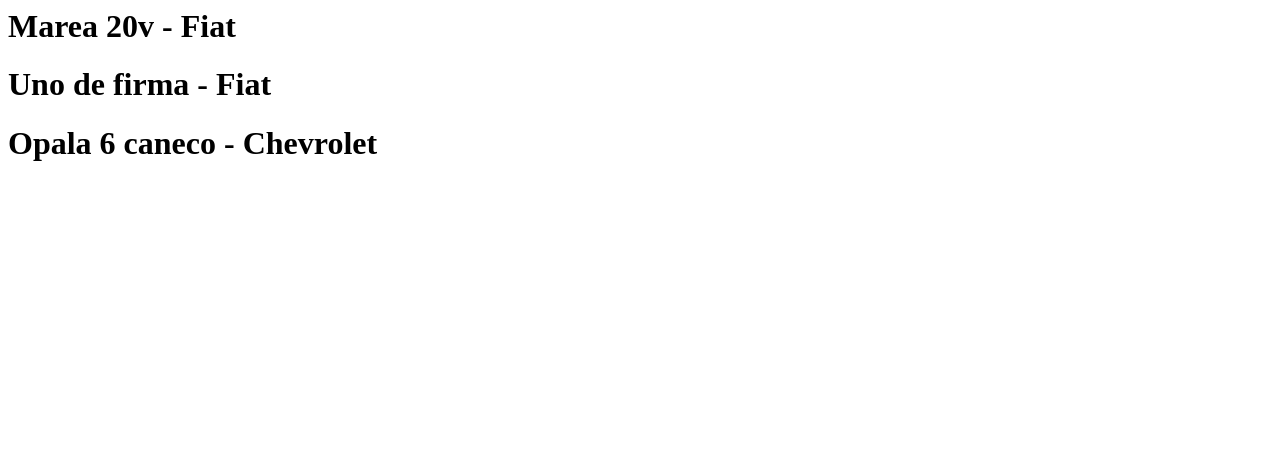
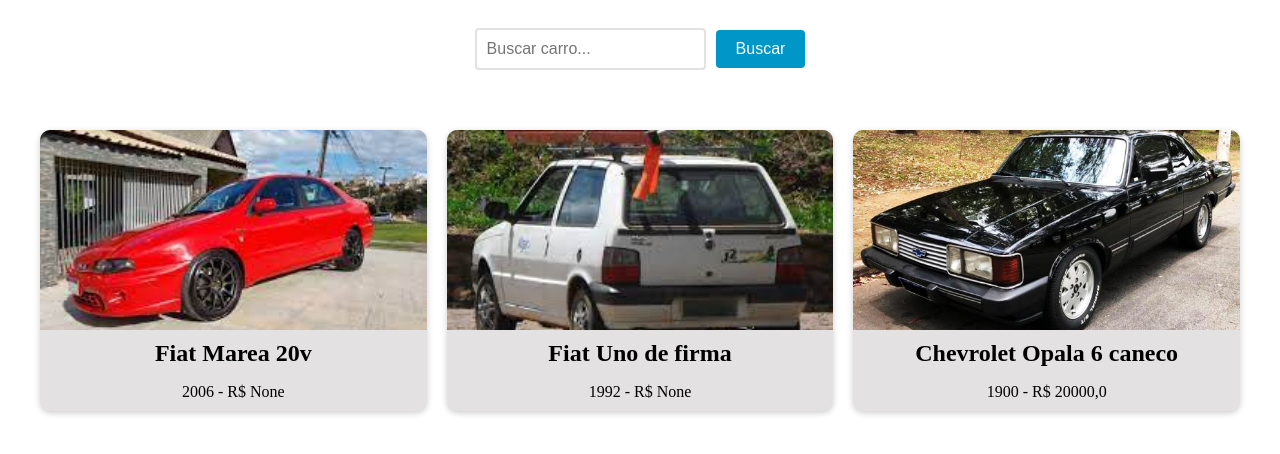
Before and after one commit to renatorenos/django-master, a Django app: page /cars/ in a window 1280 px wide. Shown: the top 454 px of the page. Run offline with Django 4.2, Linux system fonts and the light colour scheme; data comes from the database, SQL or seed files in the repository; both versions use the stored data as it was after the commit.

Commit message:
Atualizando o template cars e adicionando as fotos

```diff
--- a/app/urls.py
+++ b/app/urls.py
@@ -23,5 +23,5 @@ from cars.views import cars_view
 # define todas as rotas do projeto
 urlpatterns = [
     path('admin/', admin.site.urls),
-    path('cars/', cars_view),
+    path('cars/', cars_view, name='cars_list'),
 ] + static(settings.MEDIA_URL, document_root=settings.MEDIA_ROOT)
--- a/cars/templates/cars.html
+++ b/cars/templates/cars.html
@@ -1,12 +1,112 @@
-  <html>
-    <head>
-        <title>Meus carros</title>
-    </head>
-    {% block content %}
-      <body>
-        {% for car in cars %}
-          <h1>{{car.model}} - {{car.brand}}</h1>
-        {% endfor %}
-      </body>
-    {% endblock %}
-  </html>
+{% block content %}
+  <style>
+    .car-grid {
+      display: grid;
+      grid-template-columns: repeat(3, 1fr);
+      gap: 20px;
+      margin: 0 auto;
+      max-width: 1200px;
+      padding: 20px;
+    }
+
+    .car-card {
+      background-color: #e3e1e1;
+      box-shadow: 0 2px 6px rgba(0, 0, 0, 0.2);
+      border-radius: 10px;
+      overflow: hidden;
+      text-align: center;
+      transition: all 0.3s ease;
+    }
+
+    .car-card:hover {
+        cursor: pointer;
+        box-shadow: 0 4px 10px rgba(0, 0, 0, 0.4);
+        transform: translateY(-2px);
+    }
+
+    .car-card img {
+      width: 100%;
+      height: 200px;
+      object-fit: cover;
+    }
+
+    .car-card h3 {
+        font-size: 20px;
+        margin-top: 10px;
+        margin-bottom: 5px;
+    }
+
+    .car-card h2 {
+      font-size: 1.5rem;
+      margin: 10px;
+    }
+
+    .car-card p {
+      font-size: 1rem;
+      margin-bottom: 10px;
+    }
+
+    @media (max-width: 768px) {
+      .car-grid {
+        grid-template-columns: repeat(2, 1fr);
+      }
+    }
+
+    form {
+        display: flex;
+        justify-content: center;
+        align-items: center;
+        margin-bottom: 20px;
+        text-align: center;
+        padding: 20px;
+    }
+
+    input[type="text"] {
+        padding: 10px;
+        font-size: 16px;
+        border: 2px solid #e3e1e1;
+        border-radius: 4px;
+        margin-right: 10px;
+        transition: border-bottom-color 0.3s ease-in-out;
+    }
+
+    input[type="text"]:focus {
+        outline: none;
+        border-bottom-color: #e3e1e1;
+    }
+
+    button[type="submit"] {
+        background-color: #0096c7;
+        color: #fff;
+        border: none;
+        padding: 10px 20px;
+        font-size: 16px;
+        border-radius: 4px;
+        cursor: pointer;
+        transition: background-color 0.3s ease-in-out;
+    }
+
+    button[type="submit"]:hover {
+        background-color: #108eb8;
+    }
+  </style>
+
+  <form method="GET" action="{% url 'cars_list' %}">
+    <input type="text" name="search" placeholder="Buscar carro...">
+    <button type="submit">Buscar</button>
+  </form>
+
+  <div class="car-grid">
+    {% if cars %}
+      {% for car in cars %}
+        <div class="car-card">
+          <img src="{{ car.photo.url}}" alt="{{ car.model }} - {{ car.brand }}">
+          <h2>{{ car.brand }} {{ car.model }}</h2>
+          <p>{{ car.factory_year }} - R$ {{ car.value }}</p>
+        </div>
+      {% endfor %}
+    {% else %}
+      <p class="no-results">Nenhum carro encontrado.</p>
+    {% endif %}
+  </div>
+{% endblock %}
```
Also changed, not shown: db.sqlite3, media/cars/c246568a-fiat-marea-20-modelo-2001-prata-de-frente-no-estudio.jpg (renamed from media/cars/c246568a-fiat-marea-2.0-modelo-2001-prata-de-frente-no-estudio.jpg), media/cars/marea1.jfif (added), media/cars/opala01.jpg (added), media/cars/uno.jfif (added).
